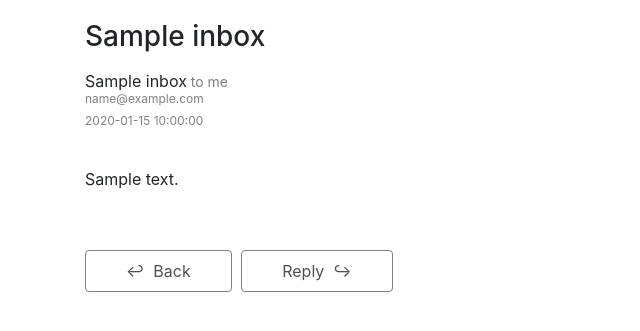
After one commit to deryrahman/ayam-digital-signature, a Flask app: template src/templates/message.html in a window 1280 px wide. The commit adds this page. Shown: the top 331 px of the page, without its empty margins (0-640 px from the left). Run offline with Flask 2, Linux system fonts and the light colour scheme; the template is opened without the code that fills it: most values are stand-ins (such as "Sample title", 1, 10 or a date in 2020); some libraries are stand-ins or nearby versions.

Commit message:
add inbox page

```diff
--- a/src/app.py
+++ b/src/app.py
@@ -37,5 +37,10 @@ def inboxGET():
     inboxes = getInbox(service)
     return render_template('inbox.html', inboxes=inboxes)
 
+@app.route("/inbox/<msgId>", methods=['GET'])
+def detailInboxGET(msgId):
+    inbox = getDetailInbox(service, msgId)
+    return render_template('message.html', inbox=inbox)
+
 if __name__ == "__main__":
     app.run(host='0.0.0.0', port=1111, debug=True)
--- a/src/gmail_api.py
+++ b/src/gmail_api.py
@@ -17,6 +17,7 @@ from google_auth_oauthlib.flow import InstalledAppFlow
 from google.auth.transport.requests import Request
 
 from pprint import pprint as pp
+from base64 import urlsafe_b64decode as bd
 
 SCOPES = ['https://www.googleapis.com/auth/gmail.readonly', 'https://www.googleapis.com/auth/gmail.send']
 
@@ -66,7 +67,29 @@ def getInbox(service, userId='me'):
     return res
 
 def getDetailInbox(service, msgId, userId='me'):
-    msg = service.users().messages().get(userId=userId, id=msgId).execute()
+    res = service.users().messages().get(userId=userId, id=msgId).execute()
+    msg = {}
+
+    res = res['payload']
+    for m in res['headers']:
+        msg[m['name']] = m['value']
+
+    # process timestamp
+    et = mktime_tz(parsedate_tz(msg[u'Date']))
+    et = datetime.datetime.fromtimestamp(et)
+    msg[u'Date'] = et.strftime('%a, %d %b %Y %I:%M %p')
+
+    # process body
+    for m in res['parts']:
+        if m['mimeType'] == 'text/html':
+            msg[u'body'] = (bd(str(m['body']['data']))).decode('utf-8')
+
+    # process from
+    msg[u'From'] = msg[u'From'].split(' ')
+    if len(msg[u'From']) > 1:
+        msg[u'FromName'] = ' '.join(msg[u'From'][:-1])
+        msg[u'FromEmail'] = msg[u'From'][-1]
+
     return msg
 
 def sendEmail(service, message, userId='me'):
@@ -118,3 +141,12 @@ def createMessageWithAttachment(sender, to, subject, message_text, file_dir, fil
     message.attach(msg)
 
     return {'raw': base64.urlsafe_b64encode(message.as_string())}
+
+# service = getService()
+# pp(getProfile(service))
+# message = createMessage(getProfile(service)['emailAddress'], 'komunitascyberitb@gmail.com', 'Test API', 'Halo, ini adalah test Gmail API')
+# message = createMessageWithAttachment(getProfile(service)['emailAddress'], 'komunitascyberitb@gmail.com', 'Test API With Attachment', 'Halo, ini adalah test Gmail API', 'static/icon', 'mp3.png')
+# message = createMessageWithAttachment('fahrurrozi31@gmail.com', 'komunitascyberitb@gmail.com', 'Test API With Attachment', 'Halo, ini adalah test Gmail API', 'static/icon', 'mp3.png')
+# pp(message)
+# pp(sendEmail(service, message))
+# pp(getDetailInbox('service', '16a2f300da19b1f5'))
--- a/src/templates/inbox.html
+++ b/src/templates/inbox.html
@@ -84,7 +84,7 @@
     <h1>Inbox</h1>
     <div class="row aa">
       {% for inbox in inboxes %}
-        <a href="/{{ inbox.id }}" class="card tengah col-lg-12">
+        <a href="/inbox/{{ inbox.id }}" class="card tengah col-lg-12">
           <div class="box">
             <div class="box-header">
               <div class="from">{{ inbox.From }}</div>
--- /dev/null
+++ b/src/templates/message.html
@@ -0,0 +1,123 @@
+<!DOCTYPE html>
+<html>
+<meta name="viewport" content="width=device-width, initial-scale=1">
+<head>
+  <link href="https://stackpath.bootstrapcdn.com/bootstrap/4.1.3/css/bootstrap.min.css" rel="stylesheet" integrity="sha384-MCw98/SFnGE8fJT3GXwEOngsV7Zt27NXFoaoApmYm81iuXoPkFOJwJ8ERdknLPMO" crossorigin="anonymous">
+  <script src="https://stackpath.bootstrapcdn.com/bootstrap/4.1.3/js/bootstrap.min.js" integrity="sha384-ChfqqxuZUCnJSK3+MXmPNIyE6ZbWh2IMqE241rYiqJxyMiZ6OW/JmZQ5stwEULTy" crossorigin="anonymous"></script>
+  <script src="https://stackpath.bootstrapcdn.com/bootstrap/4.1.3/js/bootstrap.bundle.min.js" integrity="sha384-pjaaA8dDz/5BgdFUPX6M/9SUZv4d12SUPF0axWc+VRZkx5xU3daN+lYb49+Ax+Tl" crossorigin="anonymous"></script>
+  <style type="text/css">
+
+    body {
+      line-height: 1.15;
+    }
+
+    h3 {
+      margin: auto;
+      padding-bottom: 12px;
+    }
+
+    .tengah {
+      padding: 0;
+      margin: 1px 5px;
+    }
+
+    .container {
+      margin-top: 20px;
+    }
+
+    .card {
+      box-shadow: 0 4px 8px 0 rgba(0,0,0,0.2);
+      transition: 0.3s;
+      border-radius: 5px;
+      background-color: white;
+    }
+
+    .card:hover {
+      box-shadow: 0 8px 16px 0 rgba(0,0,0,0.2);
+    }
+
+    .box {
+      padding: 5px 10px;
+    }
+
+    .from-name {
+      white-space: nowrap;
+      overflow: hidden;
+      text-overflow: ellipsis;
+    }
+
+    .from-email {
+      margin-top: 2px;
+      margin-bottom: 8px;
+    }
+
+    .small-gray {
+      font-size: 12px;
+      color: gray;
+    }
+
+    .body {
+      padding: 30px 0 50px;
+    }
+
+    .to-me {
+      font-size: 14px;
+      color: gray;
+    }
+
+    .reply {
+      padding: 8px 40px;
+      color: rgb(80, 80, 80);
+    }
+
+    .btn-um {
+      background-color: white;
+      border: 1px solid gray;
+      margin-right: 0px;
+    }
+
+  </style>
+</head>
+<body>
+  <div class="container">
+    <h3>{{ inbox.Subject }}</h3>
+    <div class="row">
+      <div class="tengah col-lg-12">
+        <div class="box">
+          <div class="box-header">
+            <div class="from-name">{{ inbox.FromName }}<span class="to-me"> to me</span></div>
+            <div class="from-email small-gray">{{ inbox.FromEmail }}</div>
+          </div>
+          <div class="small-gray">{{ inbox.Date }}</div>
+        </div>
+      </div>
+    </div>
+    <div class="row body">
+      <div class="tengah col-lg-12">
+        <div class="box">
+          {{ inbox.body | safe }}
+        </div>
+      </div>
+    </div>
+    <div class="row" style="margin-bottom: 20px;">
+      <div class="box">
+        <button class="btn tengah btn-um" onclick="goBack()">
+          <div class="reply">&#x21A9;&nbsp; Back</div>
+        </button>
+        <button class="btn tengah btn-um" onclick="goCreate()">
+          <div class="reply">Reply &nbsp;&#x21AA;</div>
+        </button>
+      </div>
+    </div>
+  </div>
+</body>
+<script src="https://ajax.googleapis.com/ajax/libs/jquery/3.3.1/jquery.min.js"></script>
+<script type="text/javascript">
+  function goBack() {
+    window.history.back();
+  }
+  function goCreate() {
+    window.location.href = "/sentmail"
+  }
+</script>
+</html>
```
Also changed, not shown: 2 other files.
